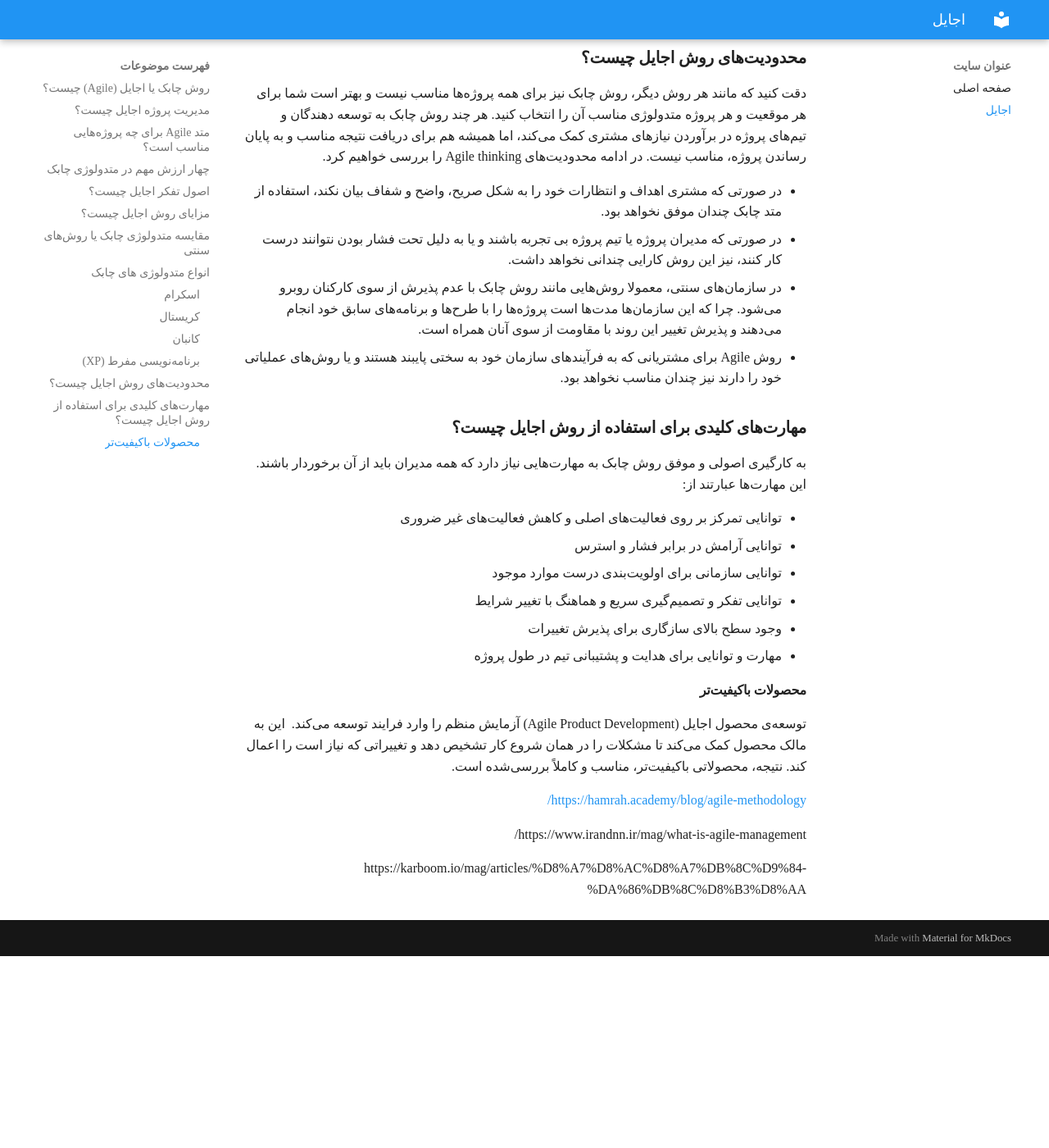
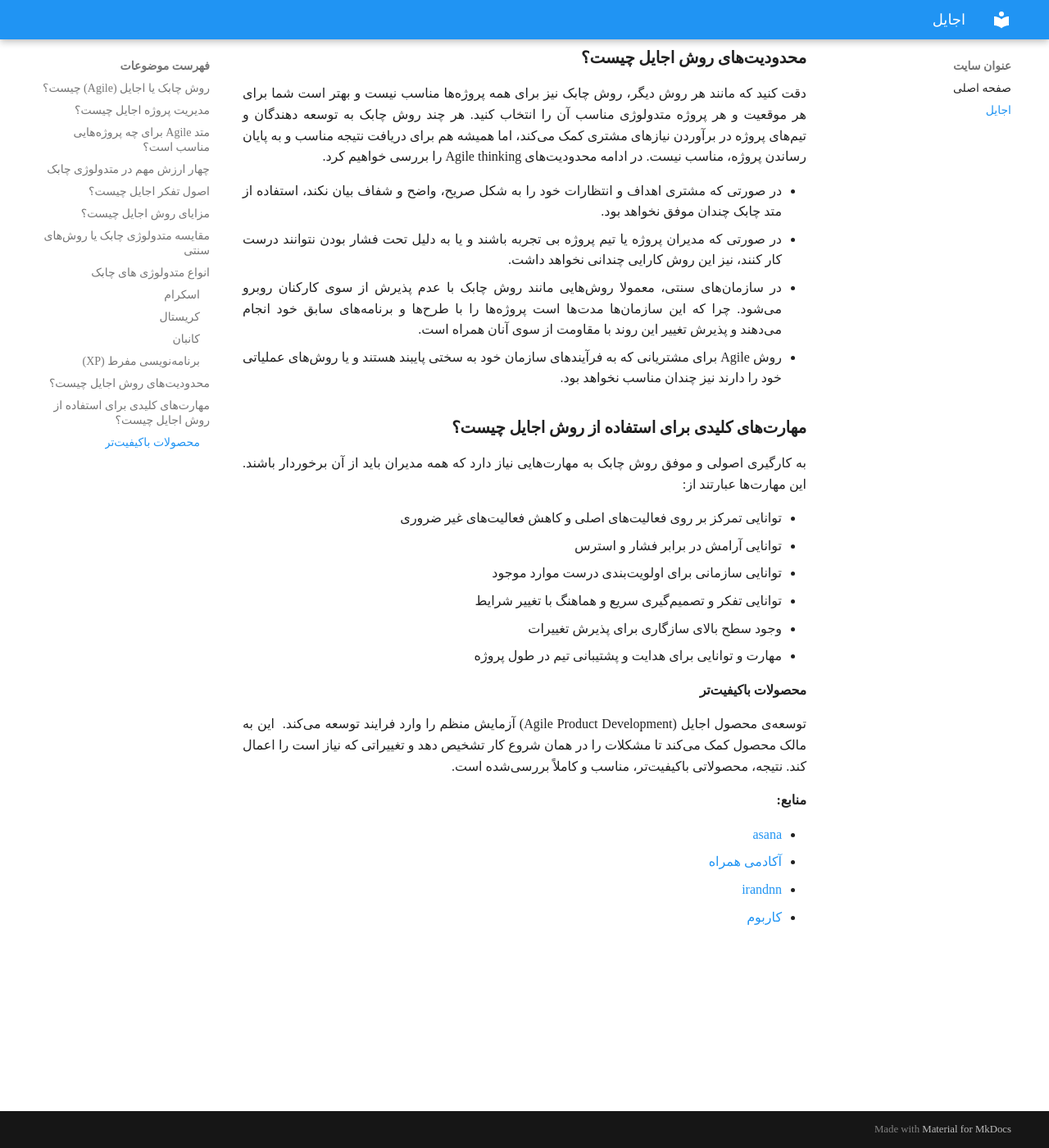
Before and after one commit to babedelami/mkdocs, an MkDocs documentation site: the page built from docs/page-agile.md, in a window 1280 px wide and 1400 px high, scrolled down 7532 px. Shown: the whole window at 82% size. Built offline with MkDocs 1.6.1 and Material for MkDocs 9.7.7, drawn with Linux system fonts in a browser that asks for light colours; some web fonts are replaced; before the commit the page ends 8698 px from its top, so only the background shows below that.

Commit message:
Update 1403-07-08 17:14

```diff
--- a/docs/page-agile.md
+++ b/docs/page-agile.md
@@ -154,8 +154,9 @@ XP یا برنامه‌نویسی مفرط (Extreme Programming) دقیق‌ت
 
 توسعه‌ی محصول اجایل (Agile Product Development) آزمایش منظم را وارد فرایند توسعه می‌کند.  این به مالک محصول کمک می‌کند تا مشکلات را در همان شروع کار تشخیص دهد و تغییراتی که نیاز است را اعمال کند. نتیجه، محصولاتی باکیفیت‌تر، مناسب و کاملاً بررسی‌شده است.
 
-[https://hamrah.academy/blog/agile-methodology/](https://hamrah.academy/blog/agile-methodology/)
+**منابع:**
 
-https://www.irandnn.ir/mag/what-is-agile-management/
-
-https://karboom.io/mag/articles/%D8%A7%D8%AC%D8%A7%DB%8C%D9%84-%DA%86%DB%8C%D8%B3%D8%AA
+*   [asana](https://asana.com/resources/agile-methodology)
+*   [آکادمی همراه](https://hamrah.academy/blog/agile-methodology/)
+*   [irandnn](https://www.irandnn.ir/mag/what-is-agile-management/)
+*   [کاربوم](https://karboom.io/mag/articles/%D8%A7%D8%AC%D8%A7%DB%8C%D9%84-%DA%86%DB%8C%D8%B3%D8%AA)
--- a/docs/stylesheets/extra.css
+++ b/docs/stylesheets/extra.css
@@ -19,3 +19,29 @@ body {
 ::placeholder {
     font-family: vazir;
 }
+
+
+.md-header--shadow{
+    /* box-shadow: rgba(100, 100, 111, 0.2) 0px 7px 29px 0px; */
+}
+
+
+.md-content {
+    text-align: justify;
+  }
+
+
+  .md-typeset .critic.block{
+    text-decoration: none;
+  }
+
+  .md-typeset ins.critic {
+    background-color: #d0fbff;
+    border-radius: 8px;
+    color: #629297;
+  }
+
+
+  .md-footer{
+    margin-top: 200px;
+  }
```
Also changed, not shown: docs/page-devops.md (added, +191 -0 lines), docs/img/devOps/img/01.png (added), docs/img/devOps/img/03.png (added), docs/img/devOps/img/devops-tools.png (added), docs/img/devOps/img/devops-tools1.jpg (added).
